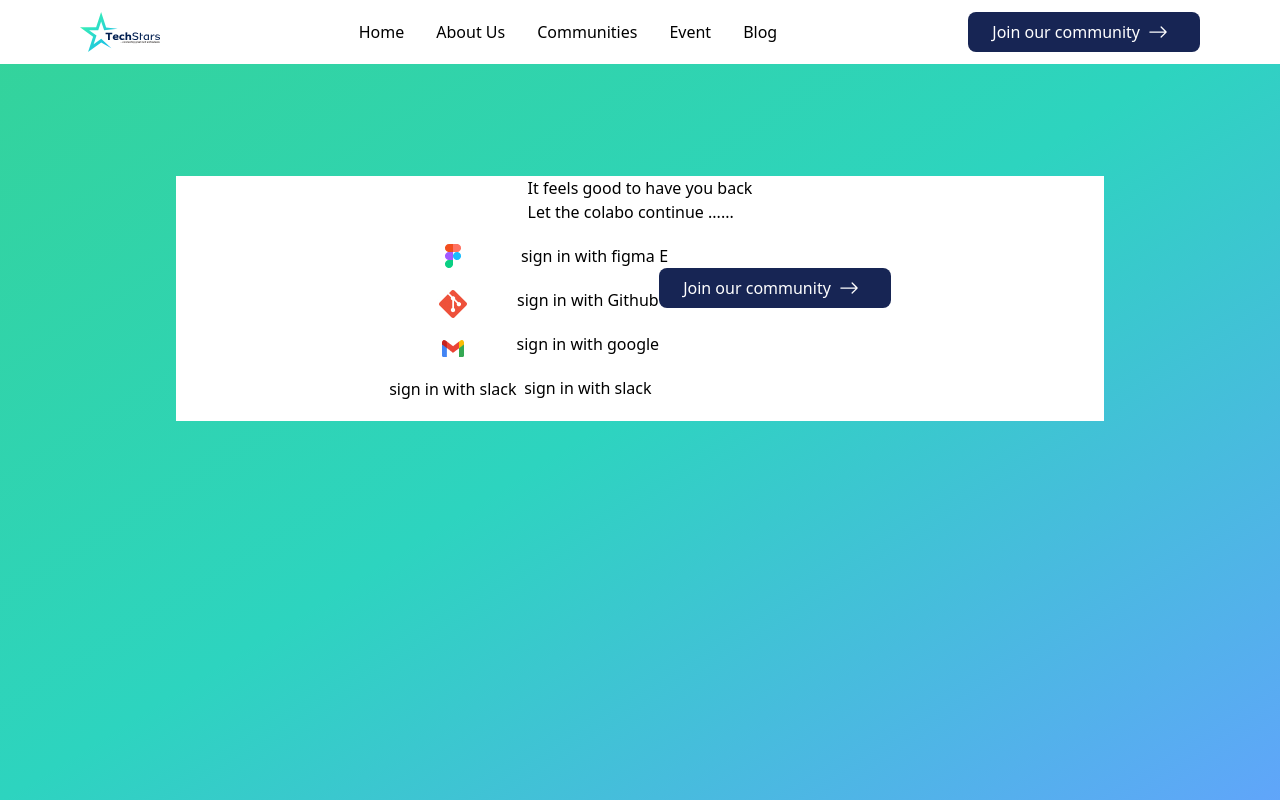
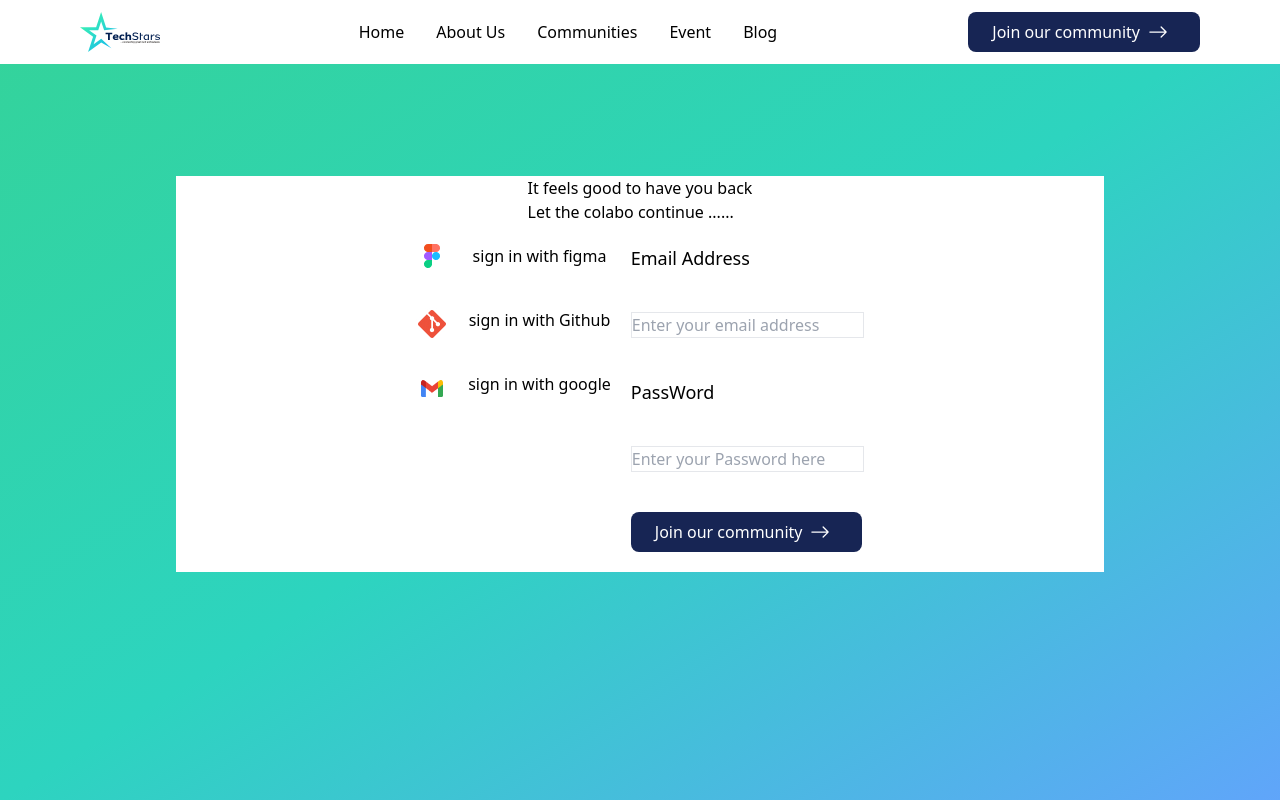
Before and after one commit to blessingsmart/TechStar, a React (Vite) app: page /login in a window 1280 px wide. Built offline with nearby package versions, Linux system fonts and the light colour scheme.

Commit message:
modified:   src/pages/login.jsx

```diff
--- a/src/pages/login.jsx
+++ b/src/pages/login.jsx
@@ -13,23 +13,28 @@ const Login = () => {
         <div>It feels good to have you back
           <br /><span>Let the colabo continue ......</span>
           </div>
-        <div className='flex  p-5'>
+        <div className='flex p-5'>
               <div className='flex'>
-                <div className='flex items-center gap-5 flex-col'>
+                <div className='flex items-center gap-10 flex-col'>
                   <div> <img src={FigmaIcon} alt="" /></div>
                   <div><img src={Git} alt="" /></div>
                   <div><img src={Gmail} alt="" /></div>
-                  <div>sign in with slack</div>
                 </div>
-                <div className='flex items-center gap-5 flex-col'>
+                <div className='flex items-center gap-10 flex-col px-5'>
                   <div className='flex'> sign in with figma</div>
                   <div className='flex'>sign in with Github</div>
                   <div className='flex'>sign in with google</div>
-                  <div>sign in with slack</div>
                 </div>
               </div>
-          <div className='flex flex-col'>
-            E
+          <div className='flex gap-10 flex-col'>
+            <label htmlFor="Email" className=" text-lg">Email Address</label>
+            <input type="text"
+                   placeholder="Enter your email address"
+                   className=" border focus:outline-none focus:border-teal-300 focus:ring-1 focus:ring-teal-300" />
+            <label htmlFor="Password" className=" text-lg">PassWord</label>
+            <input type="Password"
+                   placeholder="Enter your Password here"
+                   className=" border focus:outline-none focus:border-teal-300 focus:ring-1 focus:ring-teal-300" />
             <button className='flex items-center bg-blue-950 hover:bg-blue-800 rounded-lg w-fit py-2 px-6 text-white text-sm md:text-base'>
                         Join our community <BsArrowRight size={20} className='mx-2'/>
             </button>
```
